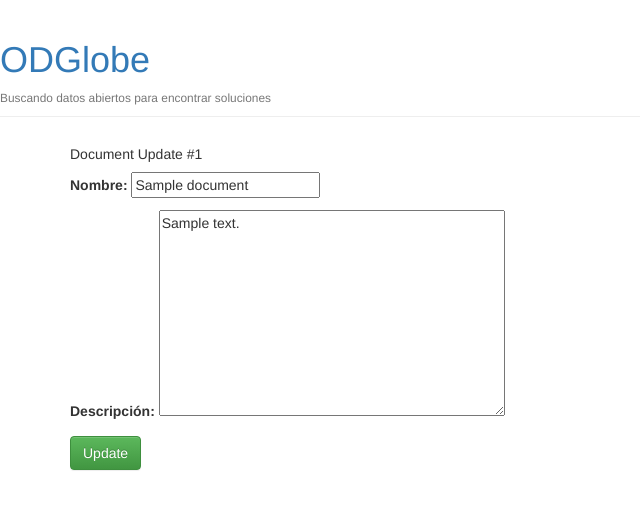
After one commit to mt-lids-sefi/odglobe, a Django app: page /document/1/update in a window 1280 px wide. The commit adds this page. Shown: the top 510 px of the page, without its empty margins (0-640 px from the left). Run offline with Django 3.2, Linux system fonts and the light colour scheme; tables that the repository leaves empty hold one stand-in row (values such as "Sample post"); some libraries are stand-ins or nearby versions.

Commit message:
editing documents

```diff
--- /dev/null
+++ b/file_uploader/templates/document_update_form.html
@@ -0,0 +1,16 @@
+{% extends 'base.html' %}
+
+{% block content %}
+<div class="card">
+  <div class="card-header">
+      <h5 class="card-title">Document Update #{{document.document_id}}</h5>
+  </div>
+  <div class="card-body">
+      <form method="post">
+          {% csrf_token %}
+          {{form.as_p}}
+          <button type="submit" class="btn btn-success">Update</button>
+      </form>
+  </div>
+</div>
+{% endblock %}
--- a/file_uploader/templates/map_lf.html
+++ b/file_uploader/templates/map_lf.html
@@ -36,6 +36,9 @@
     }
 </script>
 
+
+
+<a href="{% url 'documents' %}">Volver</a>
 {% leaflet_map "yourmap" callback="window.map_init_basic" %}
 
 {% endblock %}
--- a/file_uploader/urls.py
+++ b/file_uploader/urls.py
@@ -8,7 +8,7 @@ urlpatterns = [
     path('gallery/', views.gallery, name='gallery'),
     path('documents/', views.DocumentsListView.as_view(), name='documents'),
     path('documents/<pk>/', views.document_detail, name='detail'),
-    path('documents_edit/<pk>', views.DocumentUpdate, name='document_update_form'),
     path('documents/map/<pk>', views.document_map, name='map'),
-    path('documents/map_lf/<pk>', views.document_map_lf, name='map_lf')
+    path('documents/map_lf/<pk>', views.document_map_lf, name='map_lf'),
+    path('document/<int:pk>/update', views.DocumentUpdateView.as_view(),name='document_update_form')
 ]
--- a/file_uploader/views.py
+++ b/file_uploader/views.py
@@ -14,7 +14,7 @@ from django.views.generic.edit import UpdateView
 from . import utils
 from file_uploader.models import Document
 from . import forms
-
+from django.shortcuts import reverse
 
 def home(request):
     #Acá tengo que subir el archivo
@@ -106,7 +106,10 @@ class DocumentsListView(generic.ListView):
     model = Document
     template_name = 'document_list.html'
 
-class DocumentUpdate(UpdateView):
+class DocumentUpdateView(UpdateView):
     model = Document
-    fields = ['name']
-    template_name = 'document_update_form'
+    template_name = 'document_update_form.html'
+    context_object_name = 'document'
+    fields = ('name', 'description')
+    def get_success_url(self):
+        return reverse('documents')
```
Also changed, not shown: file_uploader/migrations/0007_auto_20190525_2209.py (added), 1 other file.
